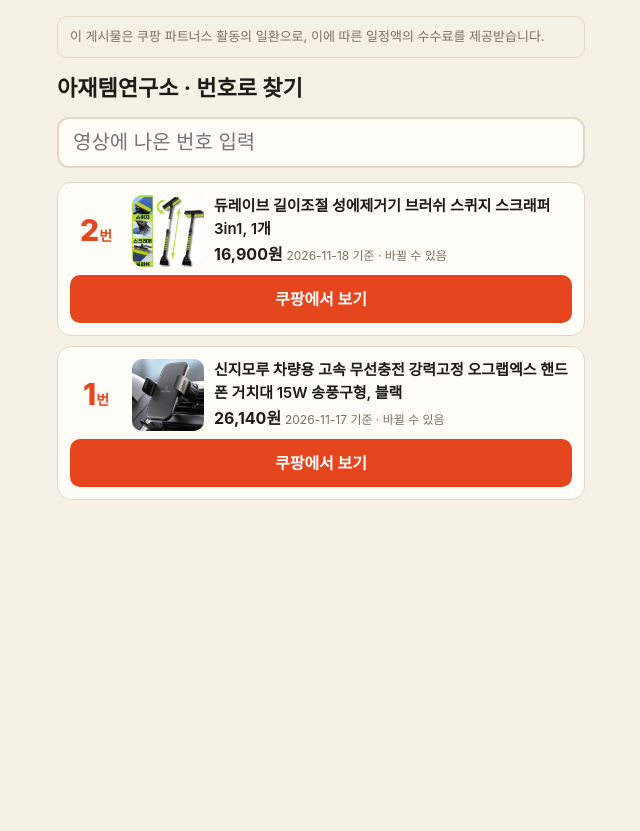
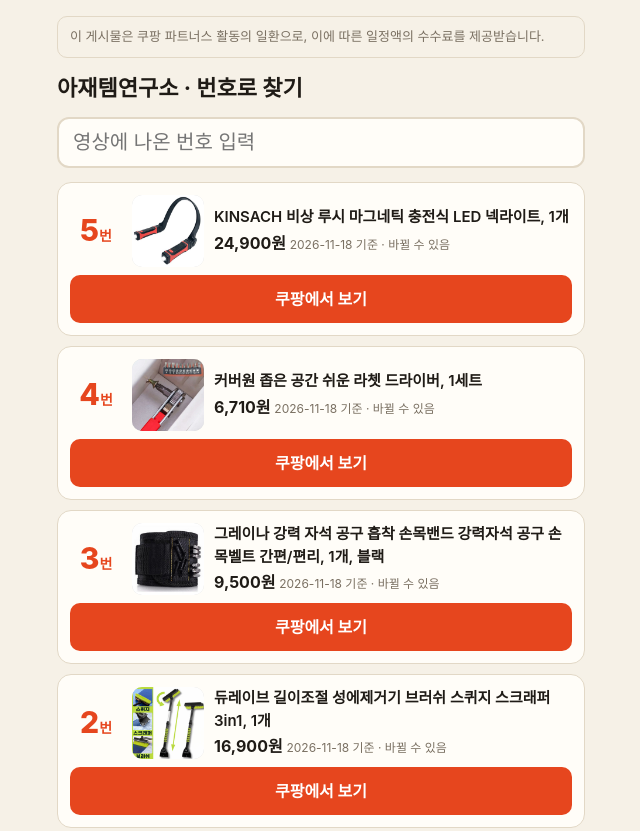
Before and after one commit to ajaetem/ajaetem.github.io, a plain HTML site: page index.html in a window 1280 px wide. Shown: the top 831 px of the page, without its empty margins (319-959 px from the left). Before the commit the page ends 800 px from the top, so only its background shows below. Drawn offline with Linux system fonts and the light colour scheme.

Commit message:
몰 갱신 2026-11-18 03:03:00

```diff
--- a/index.html
+++ b/index.html
@@ -25,6 +25,33 @@ ul{list-style:none;margin:0;padding:0;display:grid;gap:10px}
 <h1>아재템연구소 · 번호로 찾기</h1>
 <div class="find"><input id="q" inputmode="numeric" placeholder="영상에 나온 번호 입력" aria-label="번호"></div>
 <ul id="list">
+<li class="card" id="n5" data-no="5">
+  <div class="no">5<small>번</small></div>
+  <img src="img/005.jpg" alt="" loading="lazy" width="96" height="96">
+  <div class="info">
+    <div class="name">KINSACH 비상 루시 마그네틱 충전식 LED 넥라이트, 1개</div>
+    <div class="price">24,900원 <span>2026-11-18 기준 · 바뀔 수 있음</span></div>
+  </div>
+  <a class="go" href="https://link.coupang.com/a/iK9nfNLpQW" rel="sponsored nofollow noopener" target="_blank">쿠팡에서 보기</a>
+</li>
+<li class="card" id="n4" data-no="4">
+  <div class="no">4<small>번</small></div>
+  <img src="img/004.jpg" alt="" loading="lazy" width="96" height="96">
+  <div class="info">
+    <div class="name">커버원 좁은 공간 쉬운 라쳇 드라이버, 1세트</div>
+    <div class="price">6,710원 <span>2026-11-18 기준 · 바뀔 수 있음</span></div>
+  </div>
+  <a class="go" href="https://link.coupang.com/a/iK9lZmfxL2" rel="sponsored nofollow noopener" target="_blank">쿠팡에서 보기</a>
+</li>
+<li class="card" id="n3" data-no="3">
+  <div class="no">3<small>번</small></div>
+  <img src="img/003.jpg" alt="" loading="lazy" width="96" height="96">
+  <div class="info">
+    <div class="name">그레이나 강력 자석 공구 흡착 손목밴드 강력자석 공구 손목벨트 간편/편리, 1개, 블랙</div>
+    <div class="price">9,500원 <span>2026-11-18 기준 · 바뀔 수 있음</span></div>
+  </div>
+  <a class="go" href="https://link.coupang.com/a/iK9kH57b7A" rel="sponsored nofollow noopener" target="_blank">쿠팡에서 보기</a>
+</li>
 <li class="card" id="n2" data-no="2">
   <div class="no">2<small>번</small></div>
   <img src="img/002.jpg" alt="" loading="lazy" width="96" height="96">
```
Also changed, not shown: img/003.jpg (added), img/004.jpg (added), img/005.jpg (added).
